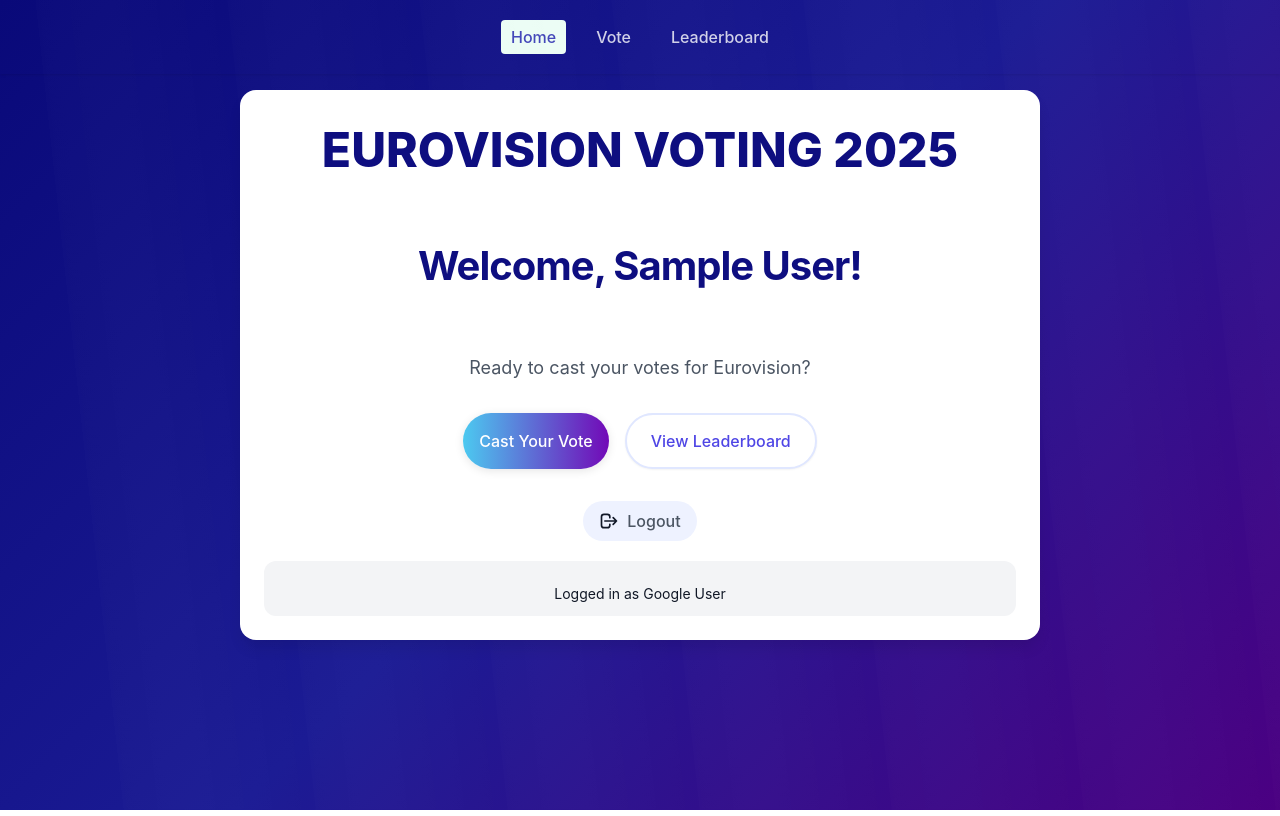
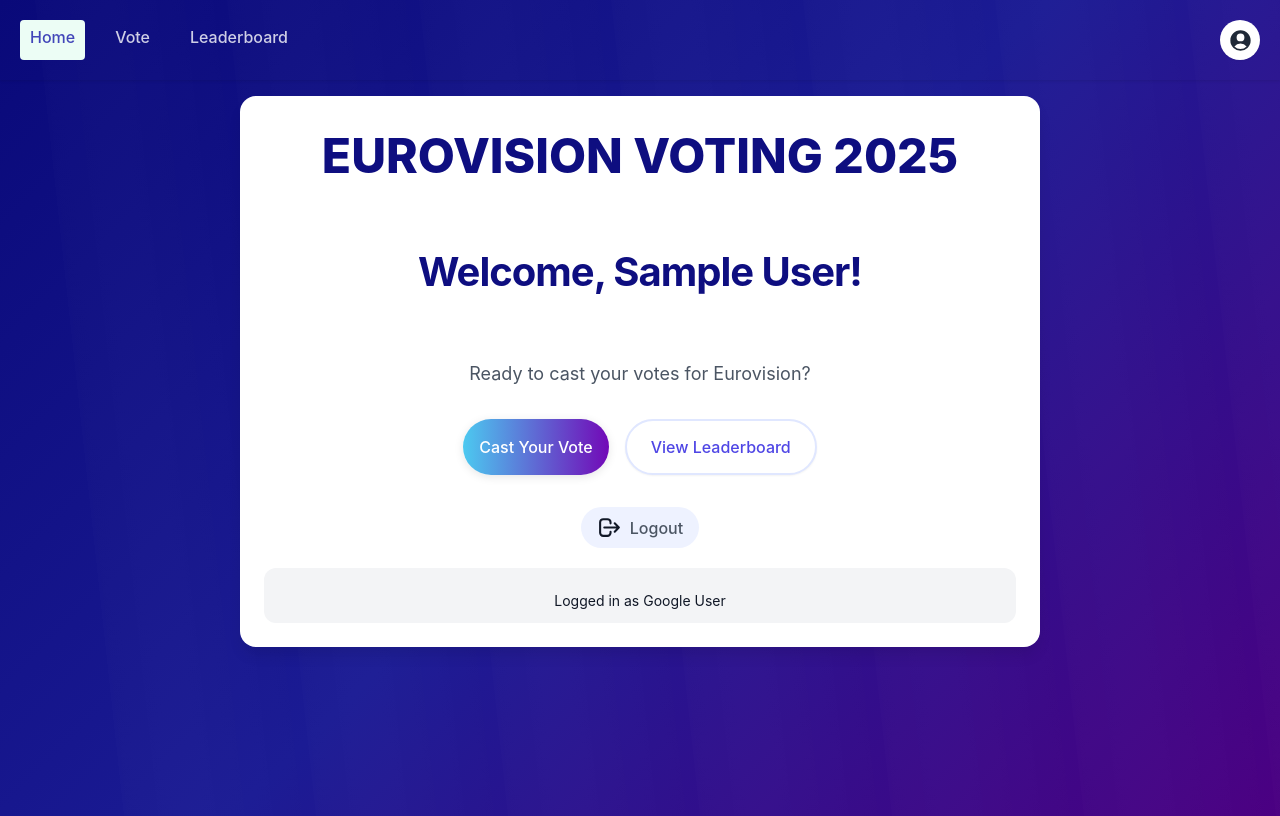
Before and after one commit to duskat/eurovision-voting-app, a Vue app: page / in a window 1280 px wide. Built offline with nearby package versions, Linux system fonts and the light colour scheme; no server answers; the database is empty; sample sign-in values are in the browser's storage.

Commit message:
Updated nav to add user section. Improved CSS

```diff
--- a/src/App.vue
+++ b/src/App.vue
@@ -4,27 +4,78 @@
       <router-link to="/">Home</router-link>
       <router-link to="/vote">Vote</router-link>
       <router-link to="/leaderboard">Leaderboard</router-link>
+      <div class="user-nav" v-if="isLoggedIn">
+        <button
+          @click="toggleDropdown"
+          class="user-icon-button"
+          :aria-expanded="isDropdownOpen"
+          aria-haspopup="true"
+        >
+          <svg xmlns="http://www.w3.org/2000/svg" viewBox="0 0 24 24" fill="currentColor" class="w-6 h-6">
+            <path fill-rule="evenodd" d="M18.685 19.097A9.723 9.723 0 0021.75 12c0-5.385-4.365-9.75-9.75-9.75S2.25 6.615 2.25 12a9.723 9.723 0 003.065 7.097A9.716 9.716 0 0012 21.75a9.716 9.716 0 006.685-2.653zm-12.54-1.285A7.486 7.486 0 0112 15a7.486 7.486 0 015.855 2.812A8.224 8.224 0 0112 20.25a8.224 8.224 0 01-5.855-2.438zM15.75 9a3.75 3.75 0 11-7.5 0 3.75 3.75 0 017.5 0z" clip-rule="evenodd" />
+          </svg>
+        </button>
+        <div v-if="isDropdownOpen" class="user-dropdown">
+          <div class="user-dropdown-content">
+            <div class="user-info-header">
+              <div class="user-name">
+                {{ userType === 'guest' ? guestUser?.displayName : userName }}
+              </div>
+              <div class="user-type-label">
+                {{ userType === 'guest' ? 'Guest Account' : 'Google Account' }}
+              </div>
+            </div>
+            <button @click="handleLogout" class="dropdown-logout">
+              <svg xmlns="http://www.w3.org/2000/svg" viewBox="0 0 24 24" fill="currentColor" class="w-5 h-5">
+                <path fill-rule="evenodd" d="M7.5 3.75A1.5 1.5 0 006 5.25v13.5a1.5 1.5 0 001.5 1.5h6a1.5 1.5 0 001.5-1.5V15a.75.75 0 011.5 0v3.75a3 3 0 01-3 3h-6a3 3 0 01-3-3V5.25a3 3 0 013-3h6a3 3 0 013 3V9A.75.75 0 0115 9V5.25a1.5 1.5 0 00-1.5-1.5h-6zm5.03 4.72a.75.75 0 010 1.06l-1.72 1.72h10.94a.75.75 0 010 1.5H10.81l1.72 1.72a.75.75 0 11-1.06 1.06l-3-3a.75.75 0 010-1.06l3-3a.75.75 0 011.06 0z" clip-rule="evenodd" />
+              </svg>
+              Logout
+            </button>
+          </div>
+        </div>
+      </div>
     </nav>
     <router-view></router-view>
   </div>
 </template>
 
 <script setup>
-import { onMounted } from 'vue';
+import { ref, onMounted, onUnmounted } from 'vue';
 import { useAuth } from './composables/useAuth';
 import { useRouter } from 'vue-router';
 
-const { isLoggedIn, initAuth } = useAuth();
 const router = useRouter();
+const { isLoggedIn, userName, userType, logout, guestUser } = useAuth(router);
+const isDropdownOpen = ref(false);
+
+const closeDropdown = (e) => {
+  const userNav = document.querySelector('.user-nav');
+  if (userNav && !userNav.contains(e.target)) {
+    isDropdownOpen.value = false;
+  }
+};
+
+const toggleDropdown = () => {
+  isDropdownOpen.value = !isDropdownOpen.value;
+};
 
 onMounted(() => {
-  initAuth();
+  document.addEventListener('click', closeDropdown);
+});
 
-  // Optional: Redirect to login if not authenticated
-  if (!isLoggedIn.value && router.currentRoute.value.path !== '/') {
+onUnmounted(() => {
+  document.removeEventListener('click', closeDropdown);
+});
+
+const handleLogout = async () => {
+  try {
+    await logout();
+    isDropdownOpen.value = false;
     router.push('/');
+  } catch (error) {
+    console.error('Logout error:', error);
   }
-});
+};
 </script>
 
 <style>
@@ -41,6 +92,8 @@
   display: flex;
   justify-content: center;
   gap: 20px;
+  position: relative;
+  z-index: 100;
 }
 
 nav a {
--- a/src/styles/global.css
+++ b/src/styles/global.css
@@ -187,7 +187,6 @@
 }
 
 .primary-button {
-  composes: button-base;
   color: var(--color-white);
   background: var(--gradient-primary);
   padding: 1rem;
@@ -199,6 +198,9 @@
   align-items: center;
   justify-content: center;
   text-decoration: none;
+  border: none;
+  cursor: pointer;
+  transition: var(--transition-base);
 }
 
 .primary-button:hover:not(:disabled) {
@@ -213,10 +215,19 @@
 }
 
 .secondary-button {
-  composes: button-base;
   color: var(--color-gray-700);
   background: var(--color-gray-100);
   box-shadow: var(--shadow-sm);
+  padding: 1rem 2rem;
+  font-size: 16px;
+  border-radius: 999px;
+  font-weight: 500;
+  display: inline-flex;
+  align-items: center;
+  justify-content: center;
+  border: none;
+  cursor: pointer;
+  transition: var(--transition-base);
 }
 
 .secondary-button:hover:not(:disabled) {
@@ -705,8 +716,8 @@
 }
 
 .admin-danger-button svg {
-  width: 20px;
-  height: 20px;
+  width: 25px;
+  height: 25px;
 }
 
 /* Mobile styles for admin controls */
@@ -948,8 +959,8 @@
 }
 
 .admin-status .admin-icon {
-  width: 20px;
-  height: 20px;
+  width: 25px;
+  height: 25px;
   color: #92400E;
   opacity: 0.9;
   fill: currentColor;
@@ -966,3 +977,106 @@
     padding: var(--spacing-2);
   }
 }
+
+/* User Navigation Dropdown */
+.user-nav {
+  position: relative;
+  margin-left: auto;
+}
+
+.user-icon-button {
+  display: flex;
+  align-items: center;
+  justify-content: center;
+  width: 40px;
+  height: 40px;
+  border-radius: 50%;
+  background: var(--color-white);
+  border: none;
+  cursor: pointer;
+  transition: var(--transition-base);
+  box-shadow: var(--shadow-sm);
+}
+
+.user-icon-button:hover {
+  transform: translateY(-1px);
+  box-shadow: var(--shadow-md);
+}
+
+/* User Dropdown Styles */
+.user-dropdown {
+  position: absolute;
+  top: calc(100% + 5px);
+  right: 0;
+  width: 220px;
+  margin-top: 0;
+  background: var(--color-white);
+  border-radius: var(--radius-lg);
+  box-shadow: var(--shadow-lg);
+  z-index: 102;
+  overflow: hidden;
+}
+
+.user-dropdown-content {
+  padding: var(--spacing-4);
+  background: var(--color-white);
+}
+
+.user-info-header {
+  padding: var(--spacing-4);
+  border-bottom: 1px solid var(--color-gray-200);
+}
+
+.user-name {
+  font-weight: 600;
+  color: var(--color-gray-900);
+  margin-bottom: var(--spacing-1);
+}
+
+.user-type-label {
+  font-size: var(--font-size-sm);
+  color: var(--color-gray-500);
+}
+
+.dropdown-logout {
+  display: flex;
+  align-items: center;
+  gap: var(--spacing-2);
+  width: 100%;
+  padding: var(--spacing-3) var(--spacing-4);
+  color: var(--color-error);
+  background: none;
+  border: none;
+  cursor: pointer;
+  transition: var(--transition-base);
+}
+
+.dropdown-logout:hover {
+  background: var(--color-error-light);
+}
+
+/* Common SVG icon styles */
+.w-5,
+.w-6,
+svg.logout-icon,
+.admin-icon,
+.admin-danger-button svg,
+.user-icon-button svg {
+  width: 25px !important;
+  height: 25px !important;
+  min-width: 25px;
+  min-height: 25px;
+}
+
+.admin-danger-button svg {
+  width: 25px;
+  height: 25px;
+}
+
+.admin-status .admin-icon {
+  width: 25px;
+  height: 25px;
+  color: #92400E;
+  opacity: 0.9;
+  fill: currentColor;
+}
--- a/src/views/Home.vue
+++ b/src/views/Home.vue
@@ -31,8 +31,8 @@
         </div>
         <p class="welcome-text">Ready to cast your votes for Eurovision?</p>
         <div class="action-buttons">
-          <router-link to="/vote" class="primary-button">Cast Your Vote</router-link>
-          <router-link to="/leaderboard" class="secondary-button">View Leaderboard</router-link>
+          <button @click="router.push('/vote')" class="primary-button">Cast Your Vote</button>
+          <button @click="router.push('/leaderboard')" class="secondary-button">View Leaderboard</button>
         </div>
         <!-- Admin Controls (only show for admin) -->
         <div v-if="isAdmin" class="admin-controls">
@@ -153,6 +153,38 @@
       </div>
     </div>
   </div>
+
+  <!-- Reset Votes Confirmation Modal -->
+  <div v-if="showResetModal" class="modal-backdrop">
+    <div class="modal-content">
+      <h3 class="text-xl font-bold mb-4">Reset All Votes</h3>
+      <div class="text-gray-600 mb-6">
+        <p class="mb-2">Are you sure you want to reset all votes?</p>
+        <p class="mb-2">This will:</p>
+        <ul class="list-disc ml-6 mt-2">
+          <li>Remove all existing votes</li>
+          <li>Reset the leaderboard</li>
+          <li>Allow users to vote again</li>
+          <li>This action cannot be undone</li>
+        </ul>
+      </div>
+      <div class="flex justify-end space-x-4">
+        <button
+          @click="showResetModal = false"
+          class="secondary-button"
+        >
+          Cancel
+        </button>
+        <button
+          @click="handleResetConfirm"
+          class="admin-danger-button"
+          :disabled="isResetting"
+        >
+          {{ isResetting ? 'Resetting...' : 'Yes, Reset Votes' }}
+        </button>
+      </div>
+    </div>
+  </div>
 </template>
 
 <script setup>
@@ -214,7 +246,7 @@
   try {
     await signInWithName(trimmedName);
     nameInput.value = '';
-    router.push('/vote');
+    router.push('/');
   } catch (error) {
     console.error('Quick login error:', error);
     if (error.code === 'auth/username-already-in-use') {
@@ -250,21 +282,25 @@
 const showDeleteUsersModal = ref(false);
 const isDeletingUsers = ref(false);
 const isResetting = ref(false);
+const showResetModal = ref(false);
 
 const isAdmin = computed(() => user.value?.email === 'dprybysh@gmail.com');
 
 // Admin functions
 const confirmReset = async () => {
-  if (confirm('Are you sure you want to reset all votes? This action cannot be undone.')) {
+  showResetModal.value = true;
+};
+
+const handleResetConfirm = async () => {
   try {
     isResetting.value = true;
     await resetAllResults();
+    showResetModal.value = false;
     router.push('/leaderboard');
   } catch (err) {
     console.error('Error resetting votes:', err);
   } finally {
     isResetting.value = false;
-    }
   }
 };
 
--- a/src/views/Vote.vue
+++ b/src/views/Vote.vue
@@ -28,9 +28,9 @@
             </div>
           </div>
           <div class="action-buttons">
-            <router-link to="/leaderboard" class="view-results-button">
+            <button @click="router.push('/leaderboard')" class="view-results-button">
               View Results
-            </router-link>
+            </button>
             <button
               v-if="canUpdateVote"
               @click="startNewVote"
```
Lines whose indentation alone changed are shown as unchanged.
